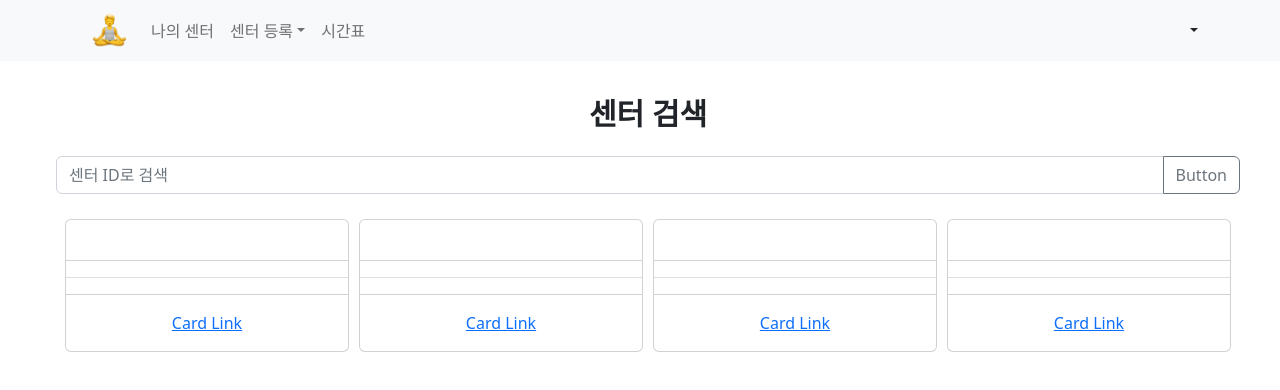
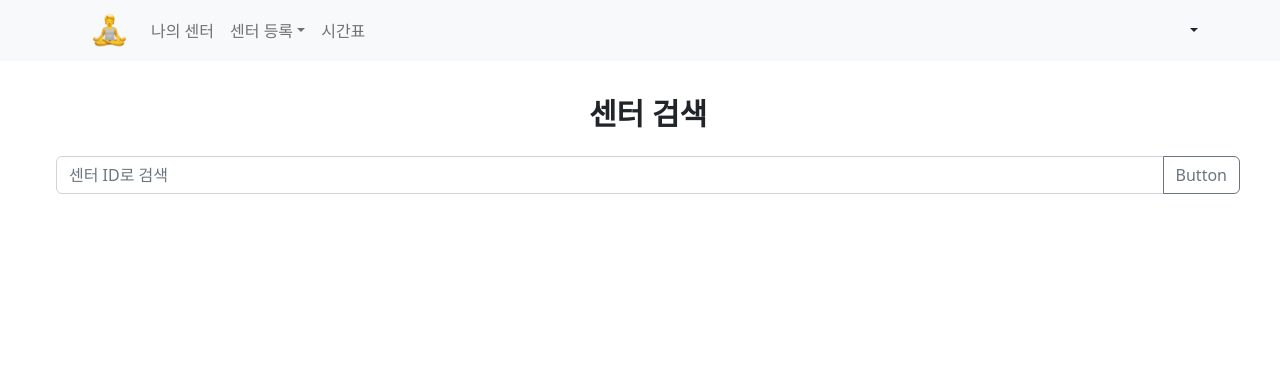
Before and after one commit to 0863jk/sun, a React (Create React App) app in the folder sun_front/: page /center/search in a window 1280 px wide. Shown: the top 390 px of the page. Built offline with nearby package versions, Linux system fonts and the light colour scheme; sample sign-in values are in the browser's storage.

Commit message:
✨FEAT : 센터 검색 기능 구현

```diff
--- a/sun_front/src/Container/Center/CenterSearch.js
+++ b/sun_front/src/Container/Center/CenterSearch.js
@@ -3,9 +3,23 @@ import CardGroup from 'react-bootstrap/CardGroup';
 import Button from 'react-bootstrap/Button';
 import Form from 'react-bootstrap/Form';
 import InputGroup from 'react-bootstrap/InputGroup';
+import useFetch from "../../Hook/useFetch";
+import { Link } from "react-router-dom";
+import { useState } from "react";
 
 
 function CenterSearch() {
+    const [input, setInput] = useState('');
+    const [center, setCenter] = useState('');
+
+
+    const onChangeHandler = (event) => {
+        setInput(event.target.value);
+        fetch(`http://localhost:8000/center/searchCenter/${input}`)
+        .then(res => {return res.json()})
+        .then(data => {setCenter(data)})
+    }
+
     return (
         <>
             <div className="MainContainer">
@@ -17,6 +31,7 @@ function CenterSearch() {
                                 <Form.Control
                                     placeholder="센터 ID로 검색"
                                     aria-describedby="basic-addon2"
+                                    onChange={onChangeHandler}
                                 />
                                 <Button variant="outline-secondary" id="button-addon2">
                                     Button
@@ -25,10 +40,11 @@ function CenterSearch() {
                         </div>
                         <div className="CenterListContainer">
                             <CardGroup className="CardGroup">
-                                <CenterCard />
-                                <CenterCard />
-                                <CenterCard />
-                                <CenterCard />
+                            {center && center.map(center => (
+                                <Link to={`/main/${center.centerid}`}>
+                                    <CenterCard centername={center.centername} introduction={center.introduction} manager={center.manager} location={center.location} centerid={center.centerid} />
+                                </Link>
+                            ))}
                             </CardGroup>
                         </div>
                     </div>
```
